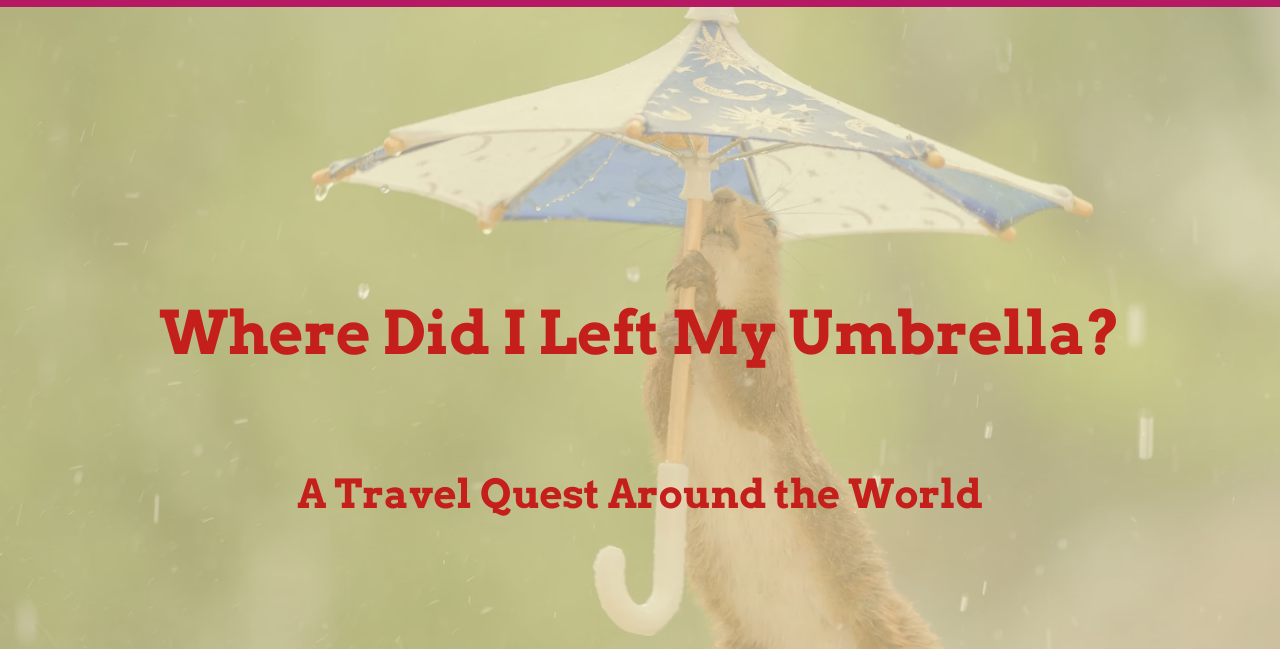
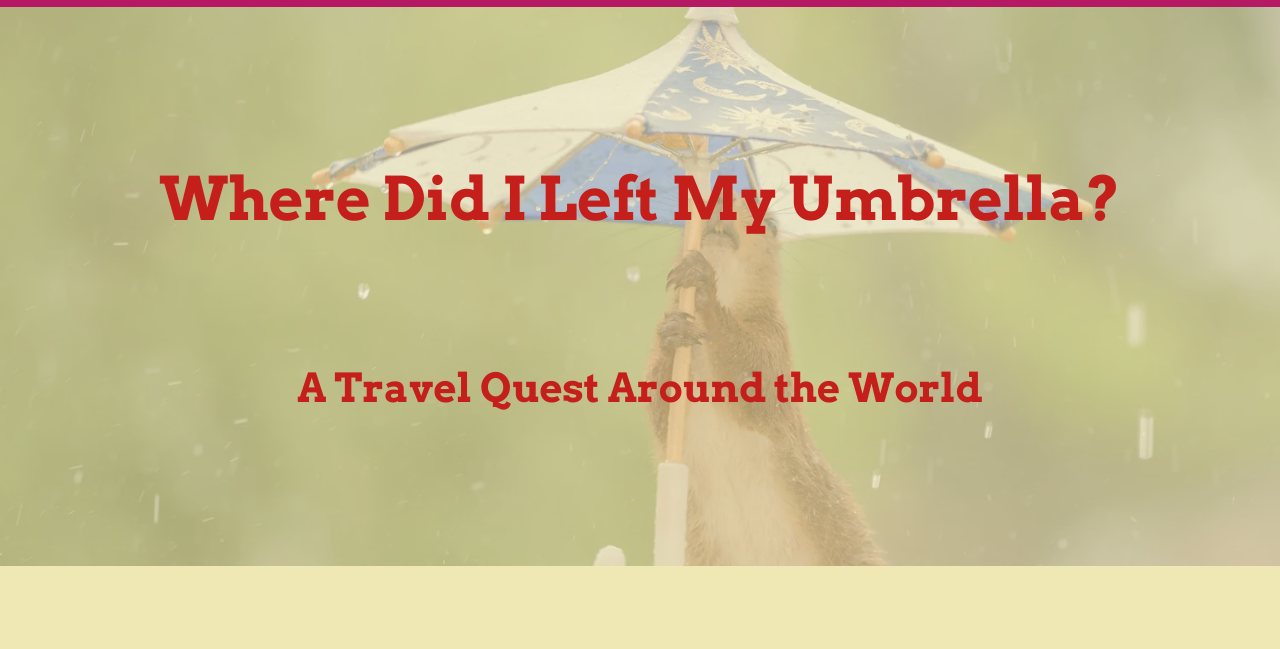
Before and after one commit to eduardabp/travel-blog, a plain HTML site: page index.html in a window 1280 px wide. Shown: the part 84-733 px from the top of the page. Drawn offline with Linux system fonts and the light colour scheme.

Commit message:
Adjusted height to make it readable at 200% zoom

```diff
--- a/style.css
+++ b/style.css
@@ -35,7 +35,6 @@ a {
 
 header {
     position: relative;
-    height: 100vh;
     width: 100%;
     display: flex;
     align-items: center;
@@ -60,14 +59,15 @@ header::before {
 
 h1 {
     font-size: 60px;
-    padding: 100px;
+    padding-top: 12vw;
+    padding-bottom: 10vw;
     z-index: 2;
     display: block;
 }
 
 h2 {
     font-size: 40px;
-    padding-bottom: 100px;
+    padding-bottom: 12vw;
     z-index: 2;
     display: inline-block;
 }
--- a/umbrellas.css
+++ b/umbrellas.css
@@ -35,7 +35,6 @@ a {
 
 header {
     position: relative;
-    height: 100vh;
     width: 100%;
     display: flex;
     align-items: center;
@@ -60,7 +59,7 @@ header::before {
 
 h1 {
     font-size: 60px;
-    padding: 100px;
+    padding: 20vh;
     z-index: 2;
     display: block;
 }
```
